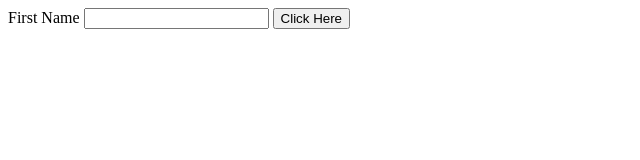
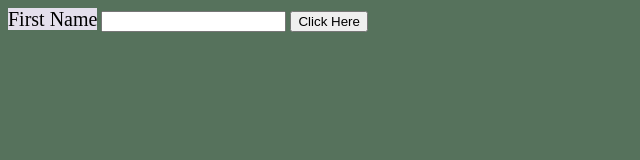
Before and after one commit to staten-island-tech/dom-manipulation-project-TinaGu0, a plain HTML site: page index.html in a window 1280 px wide. Shown: the whole page, without its empty margins (0-640 px from the left). Drawn offline with Linux system fonts and the light colour scheme.

Commit message:
eeeeeeee

```diff
--- a/app.js
+++ b/app.js
@@ -1,4 +1,7 @@
+
 const DOMSelectors = {
+    background: document.querySelector("#bg"),
+    text: document.querySelector("#text"),
     form: document.querySelector("#form"),
     firstName:document.querySelector(".firstName"),
     h2s: document.querySelectorAll("h2"),
@@ -6,7 +9,15 @@ const DOMSelectors = {
 DOMSelectors.form.addEventListener("submit", function (event){
     event.preventDefault(); //when submit happens, don't refresh page
     console.log(DOMSelectors.firstName.value); //value is the valuet hat the user types in
-    DOMSelectors.h2s.forEach(
-        (el)=> (el.textContent = DOMSelectors.firstName.value)
-    );
 });
+
+function bg(background) {
+    background.style.backgroundColor = "#56725c";
+}
+bg(DOMSelectors.background);
+
+function txt(text) {
+    text.style.backgroundColor = "#e4dfec";
+    text.style.fontSize = "20px"
+}
+txt(DOMSelectors.text);
--- a/index.html
+++ b/index.html
@@ -4,10 +4,9 @@
     <meta name="viewport" content="width=device-width, initial-scale=1.0">
     <title>Document</title>
 </head>
-<body>
-
+<body id="bg">
     <form action="" id="form">
-        <label for="firstName">First Name</label>
+        <label for="firstName" id="text">First Name</label>
         <input type="text" name="firstName" class="first-name">
         <input type="submit" value="Click Here"/>
         <h2></h2>
```
